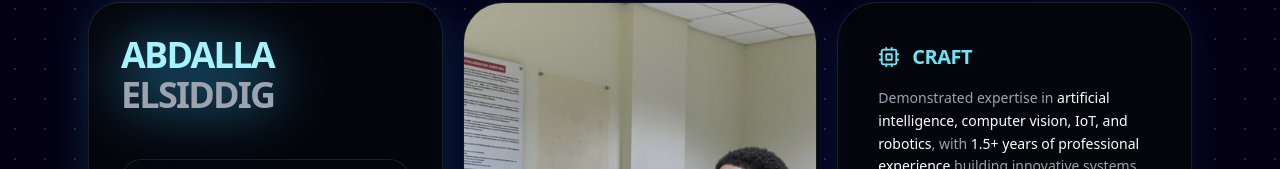
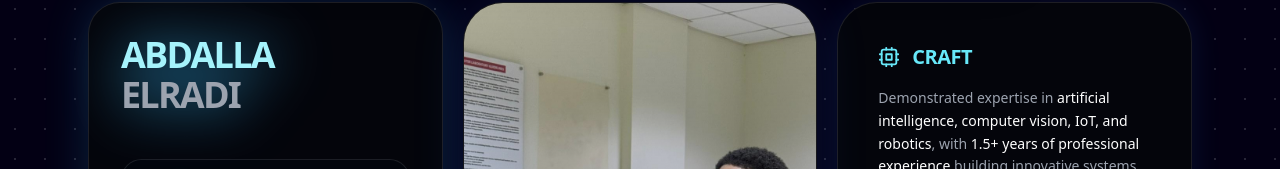
Before and after one commit to a-elradi/portfolio-website, a Next.js app: page / in a window 1280 px wide. Shown: the part 126-295 px from the top of the page. Built offline with nearby package versions, Linux system fonts and the light colour scheme.

Commit message:
fixing my name into elradi

```diff
--- a/app/page.jsx
+++ b/app/page.jsx
@@ -98,7 +98,7 @@ const Portfolio = () => {
       company: 'University of Technology Bahrain',
       period: '2023 - Present (3 Years)',
       highlights: [
-        'Led 130+ active members", "Organized quarterly innovation challenges", "Award-winning projects',
+        'Led 150+ active members", "Organized quarterly innovation challenges", "Award-winning projects',
       ],
     },
     {
@@ -190,7 +190,7 @@ const Portfolio = () => {
             <div>
               <h1 className="text-3xl md:text-4xl font-black uppercase tracking-tighter leading-none mb-3 text-cyan-200 drop-shadow-[0_0_28px_rgba(56,_189,_248,_0.90)]">
                 ABDALLA<br />
-                <span className="text-gray-400">ELSIDDIG</span>
+                <span className="text-gray-400">Elradi</span>
               </h1>
             </div>
             <div className="mt-8 flex items-center justify-center px-4 py-3 bg-[#02050c] border border-white/10 rounded-[1.75rem]">
```
